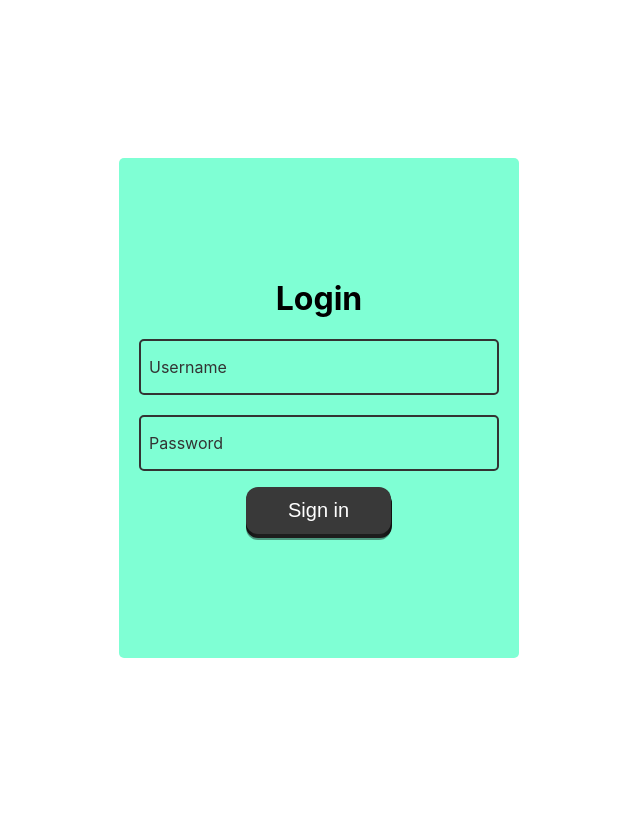
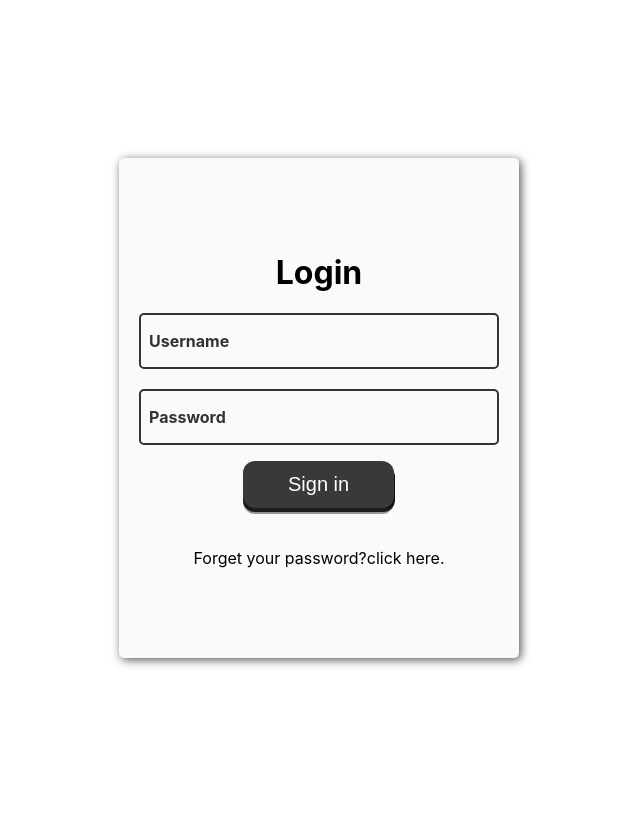
Before and after one commit to chintu901/e-commerce_website, a Flask app: page / in a window 1280 px wide. Shown: the whole page, without its empty margins (321-961 px from the left). Run offline with Flask 3, Linux system fonts and the light colour scheme.

Commit message:
forget password link (not applied any link yet)

```diff
--- a/static/style/css/main.css
+++ b/static/style/css/main.css
@@ -33,10 +33,11 @@
   width: 400px;
   height: 500px;
   font-family: "Inter", sans-serif;
-  background-color: aquamarine;
+  background-color: rgb(250, 250, 250);
   border-radius: 5px;
   padding: 20px;
   box-sizing: border-box;
+  filter: drop-shadow(2px 2px 5px #555);
 }
 #background #box #signin_signup_input_box {
   display: grid;
@@ -65,6 +66,7 @@
   transform: translateY(-50%);
   color: #333333;
   font-size: 1em;
+  font-weight: bold;
   pointer-events: none;
   transition: 0.3s ease all;
 }
@@ -72,8 +74,8 @@
 #background #box #signin_signup_input_box input:not(:placeholder-shown) ~ label {
   top: 1px;
   font-size: 0.8em;
-  color: rgb(255, 159, 4);
-  background: aquamarine;
+  color: #333333;
+  background: rgb(250, 250, 250);
   padding: 0 5px;
 }
 #background #box #button {
@@ -115,7 +117,7 @@
 #background #box #button .button-signin-pushable .button-signin-front {
   display: block;
   position: relative;
-  padding: 12px 27px;
+  padding: 12px 37px;
   border-radius: 12px;
   font-size: 1.1rem;
   color: white;
@@ -127,7 +129,7 @@
 @media (min-width: 768px) {
   #background #box #button .button-signin-pushable .button-signin-front {
     font-size: 1.25rem;
-    padding: 12px 42px;
+    padding: 12px 45px;
   }
 }
 #background #box #button .button-signin-pushable:hover {
--- a/static/style/sass/main.scss
+++ b/static/style/sass/main.scss
@@ -38,10 +38,11 @@
         width: 400px;
         height: 500px;
         font-family: 'Inter', sans-serif;
-        background-color: aquamarine;
+        background-color: rgb(250, 250, 250);
         border-radius: 5px;
         padding: 20px;
         box-sizing: border-box;
+        filter: drop-shadow(2px 2px 5px #555);
 
         #signin_signup_input_box {
             display: grid;
@@ -72,6 +73,7 @@
                 transform: translateY(-50%);
                 color: #333333;
                 font-size: 1em;
+                font-weight: bold;
                 pointer-events: none;
                 transition: 0.3s ease all;
             }
@@ -80,8 +82,8 @@
             input:not(:placeholder-shown) ~ label {
                 top: 1px;
                 font-size: 0.8em;
-                color: rgb(255, 159, 4);
-                background: aquamarine;
+                color: #333333;
+                background: rgb(250, 250, 250);
                 padding: 0 5px;
             }
         }
@@ -136,7 +138,7 @@
               .button-signin-front {
                 display: block;
                 position: relative;
-                padding: 12px 27px;
+                padding: 12px 37px;
                 border-radius: 12px;
                 font-size: 1.1rem;
                 color: white;
@@ -152,7 +154,7 @@
               @media (min-width: 768px) {
                 .button-signin-front {
                   font-size: 1.25rem;
-                  padding: 12px 42px;
+                  padding: 12px 45px;
                 }
               }
 
--- a/templates/login_page.html
+++ b/templates/login_page.html
@@ -30,6 +30,9 @@
                             </span>
                           </button>
                     </div>
+                    <div id="forget_text_chnage_password">
+                        <p>Forget your password?<a>click here.</a></p>
+                    </div>
                 </div>
             </form>
         </div>
```
Also changed, not shown: 1 other file.
